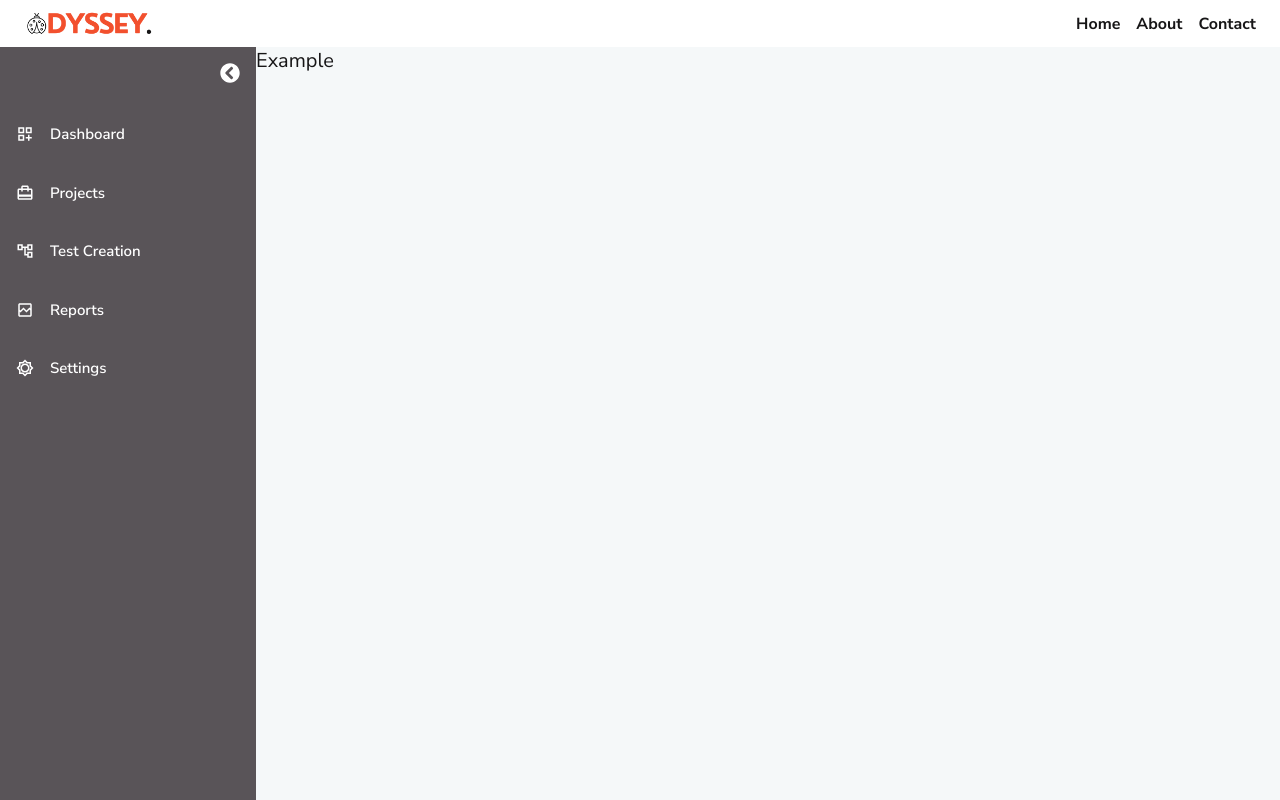
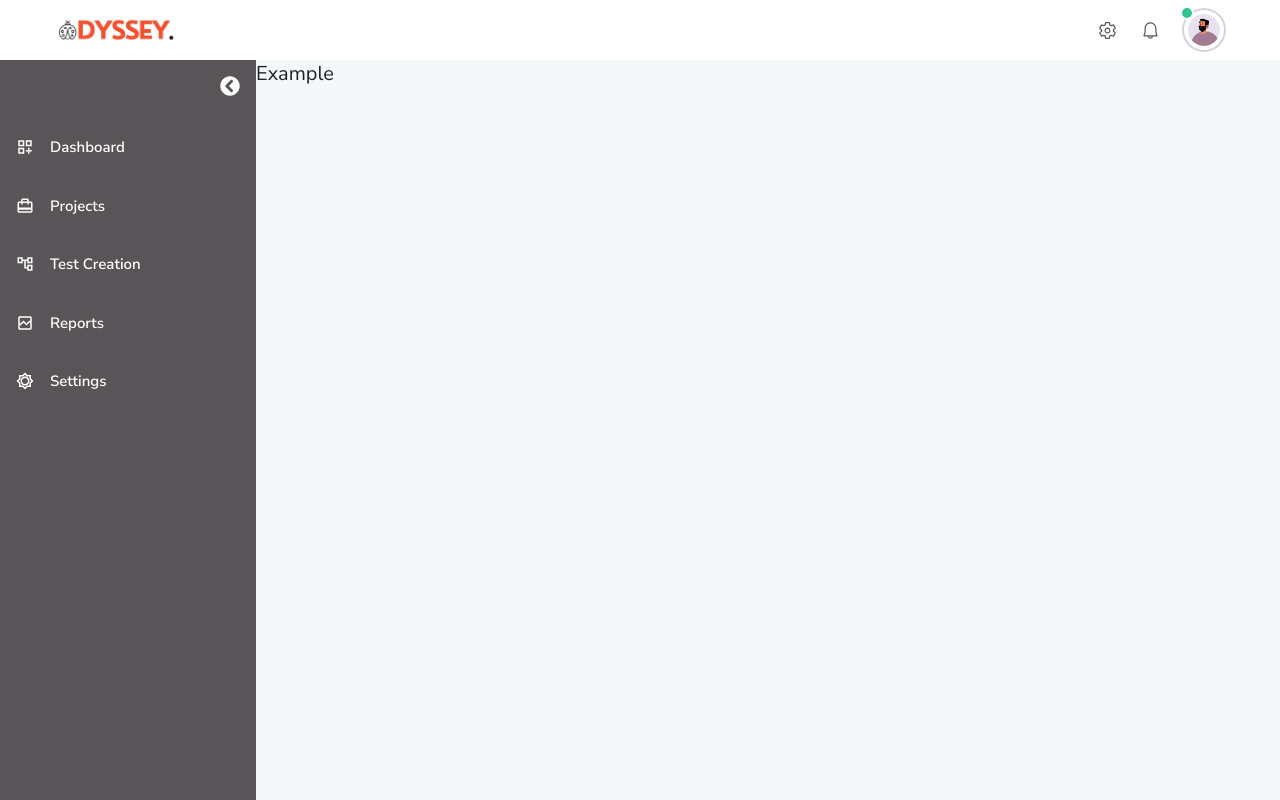
Before and after one commit to PasinduDineth/Odyssey, a Next.js app in the folder odyssey-ui/: page / in a window 1280 px wide. Built offline with nearby package versions, Linux system fonts and the light colour scheme.

Commit message:
feat: nav bar modification

```diff
--- a/odyssey-ui/package.json
+++ b/odyssey-ui/package.json
@@ -9,6 +9,8 @@
     "lint": "next lint"
   },
   "dependencies": {
+    "flowbite": "^2.2.0",
+    "flowbite-react": "^0.7.2",
     "next": "14.0.4",
     "react": "^18",
     "react-dom": "^18",
--- a/odyssey-ui/src/app/layout.js
+++ b/odyssey-ui/src/app/layout.js
@@ -1,6 +1,6 @@
 "use client"
 import './globals.css'
-import Navbar from "./navbar"
+import Navigation from "./navbar"
 import Sidebar from './sidebar'
 import { useState } from 'react';
 import { usePathname } from 'next/navigation'
@@ -13,7 +13,7 @@ export default function RootLayout({ children }) {
   return (
     <html lang="en">
       <body className={`flex flex-col min-h-screen overflow-hidden`}>
-        <Navbar toggleSidebar={toggleSidebar} isOpen={isOpen}/>
+        <Navigation toggleSidebar={toggleSidebar} isOpen={isOpen}/>
         <div className='flex flex-1 overflow-hidden'>
           <div className={`flex-shrink-0 ${isOpen ? 'w-64' : 'w-14'} transition-width duration-300 ease-in-out overflow-hidden`}>
             <Sidebar isOpen={isOpen} pathname={pathname} toggleSidebar={toggleSidebar}/>
--- a/odyssey-ui/src/app/navbar.js
+++ b/odyssey-ui/src/app/navbar.js
@@ -1,30 +1,34 @@
-// ./src/app/navbar.js
-import Link from 'next/link';
-import Image from 'next/image'
-import { FaBars } from 'react-icons/fa';
-import { FaArrowLeft } from 'react-icons/fa';
-const Navbar = () => {
+import { Avatar, Dropdown, Navbar } from 'flowbite-react';
+import { IoSettingsOutline } from "react-icons/io5";
+import { VscBell } from "react-icons/vsc";
+const Navigation = () => {
   return (
-    <nav className="bg-white px-4 py-1">
-      <div className="mx-2 flex items-center justify-between">
-        <div className='flex justify-center items-center'>
-          <Image src="/logo4.png" alt="ODYSSEY" width={130} height={100} />
-        </div>
-        <div className="hidden md:flex items-center space-x-4">
-          {/* Your navigation links */}
-          <Link href="/">
-            <span className="text-text-dark font-bold">Home</span>
-          </Link>
-          <Link href="/about">
-            <span className="text-text-dark font-bold">About</span>
-          </Link>
-          <Link href="/contact">
-            <span className="text-text-dark font-bold">Contact</span>
-          </Link>
+    <Navbar fluid>
+      <div className='px-10 flex w-full justify-between'>
+        <Navbar.Brand>
+          <img src="/logo4.png" className="mr-3 h-6 sm:h-9" alt="Flowbite React Logo" />
+        </Navbar.Brand>
+        <div className="flex md:order-2 items-center">
+          <IoSettingsOutline  size={19} className="text-text cursor-pointer mr-6" />
+          <VscBell size={19} className="text-text cursor-pointer mr-6" />
+          <Dropdown
+            arrowIcon={false}
+            inline
+            label={
+              <Avatar img="./user.png" size="md" rounded bordered status='online' />
+            }
+          >
+            <Dropdown.Item>Dashboard</Dropdown.Item>
+            <Dropdown.Item>Settings</Dropdown.Item>
+            <Dropdown.Item>Earnings</Dropdown.Item>
+            <Dropdown.Divider />
+            <Dropdown.Item>Sign out</Dropdown.Item>
+          </Dropdown>
+          <Navbar.Toggle />
         </div>
       </div>
-    </nav>
+    </Navbar>
   );
 };
 
-export default Navbar;
+export default Navigation;
--- a/odyssey-ui/tailwind.config.js
+++ b/odyssey-ui/tailwind.config.js
@@ -4,6 +4,7 @@ module.exports = {
     './src/pages/**/*.{js,ts,jsx,tsx,mdx}',
     './src/components/**/*.{js,ts,jsx,tsx,mdx}',
     './src/app/**/*.{js,ts,jsx,tsx,mdx}',
+    'node_modules/flowbite-react/lib/esm/**/*.js',
   ],
   theme: {
     extend: {
@@ -19,7 +20,7 @@ module.exports = {
         },
         text: {
           DEFAULT:'#595458',
-          dark: '#171617'
+          dark: '#212224'
         },
         border: '#155E85',
         background: '#f5f8f9',
@@ -32,5 +33,5 @@ module.exports = {
       },
     },
   },
-  plugins: [],
+  plugins: [require('flowbite/plugin')],
 }
```
Also changed, not shown: odyssey-ui/public/user.png (added).
